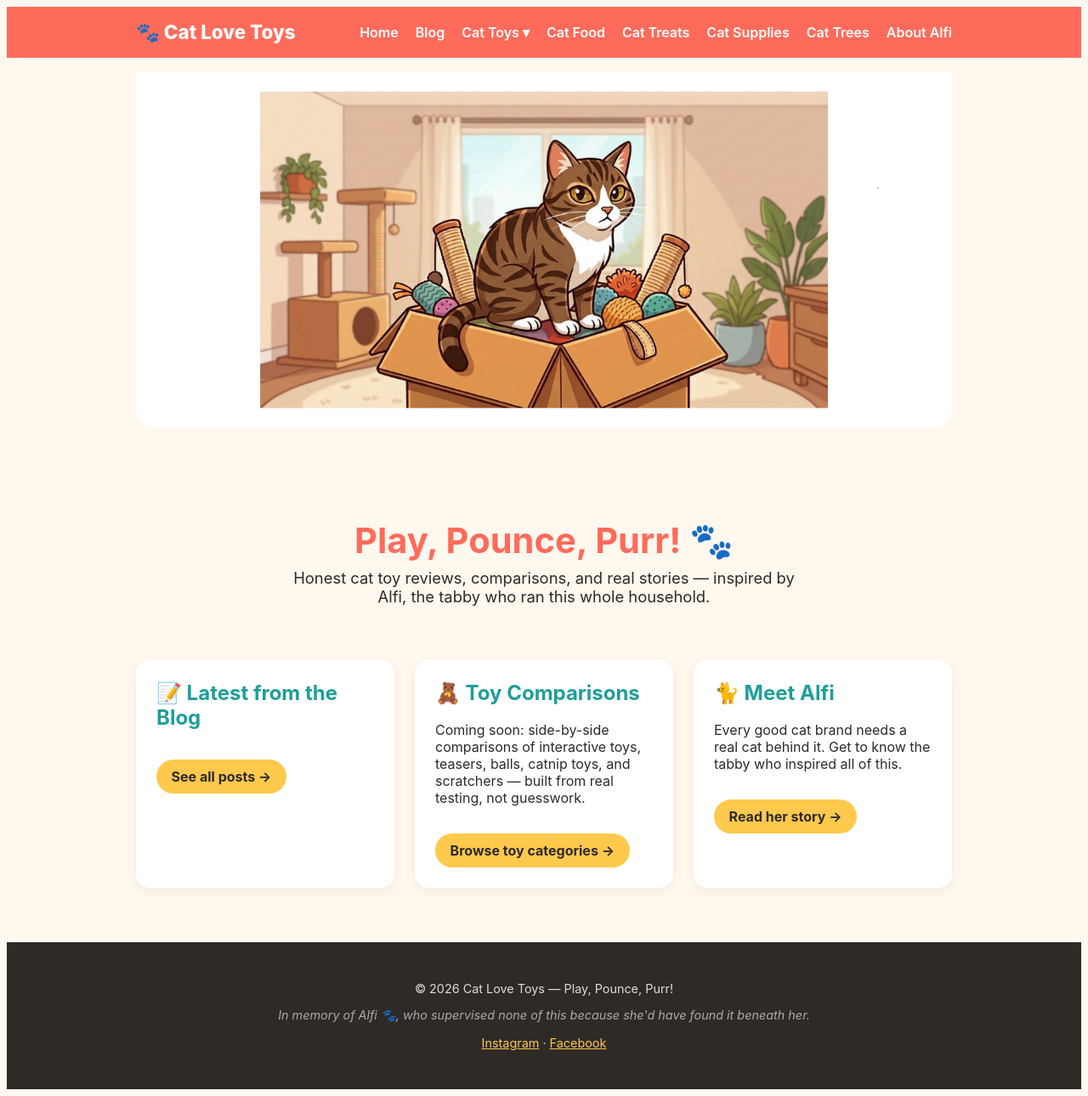
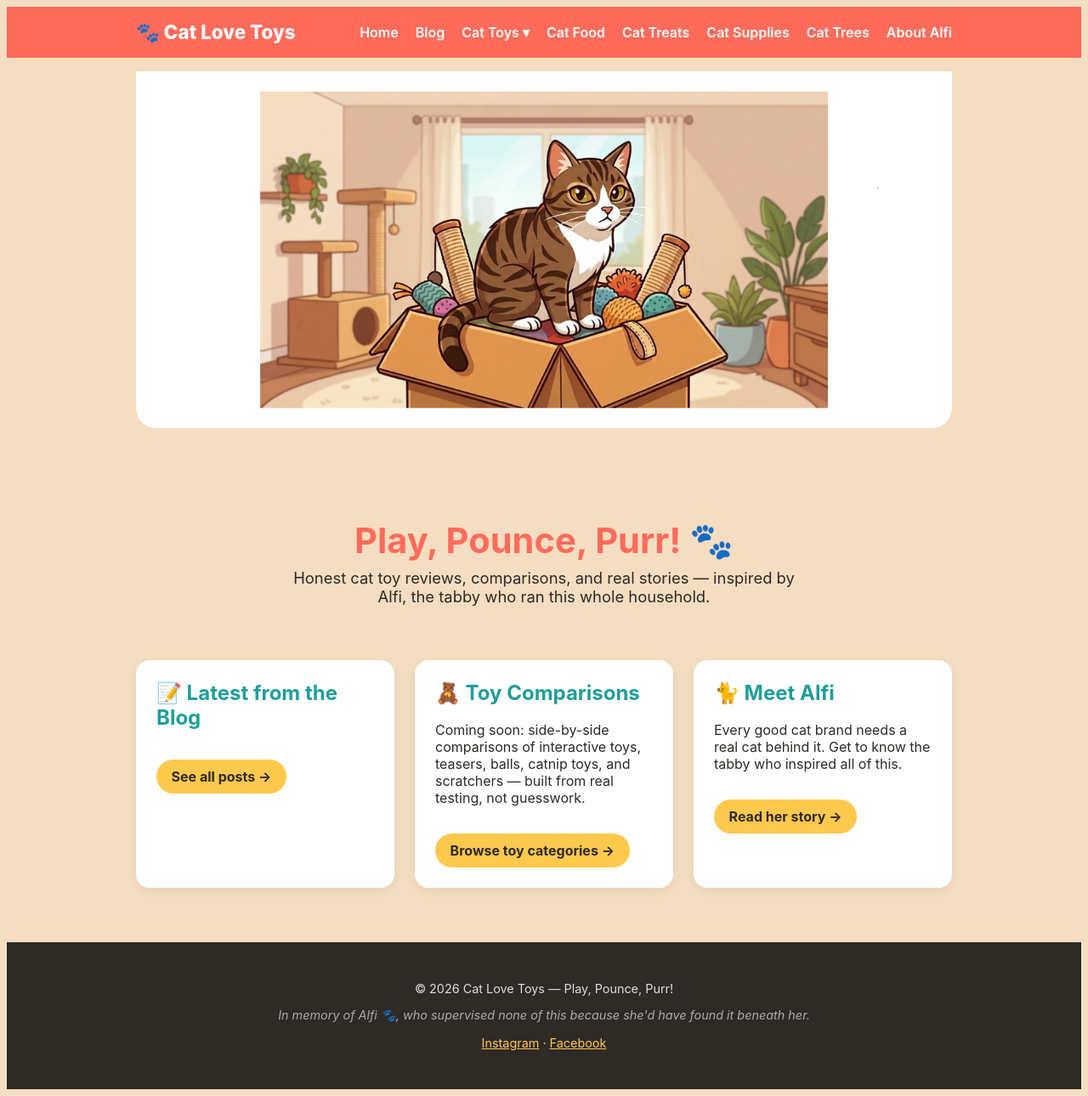
Before and after one commit to ramona-semexperta/catlovetoys, a Jekyll site: the page built from index.md, in a window 1280 px wide. Shown: the whole page at 85% size. Built offline with Jekyll 4.4.1, drawn with Linux system fonts in a browser that asks for light colours.

Commit message:
Change cream color variable to a lighter shade
background from white to beige to fit with hero banner

```diff
--- a/assets/css/style.scss
+++ b/assets/css/style.scss
@@ -4,7 +4,7 @@
 :root {
   --coral: #FF6B5B;
   --teal: #1F9E9B;
-  --cream: #FFF8EF;
+  --cream: #f5ddc1;
   --charcoal: #2E2A26;
   --sun: #FFC94D;
 }
```
